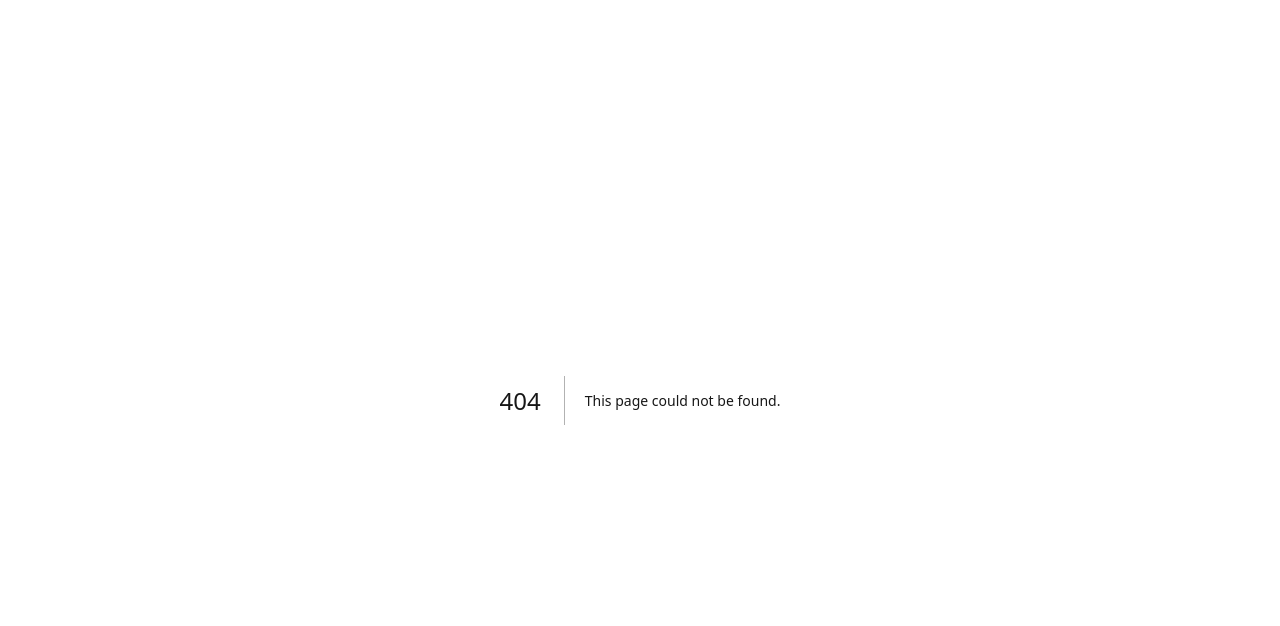
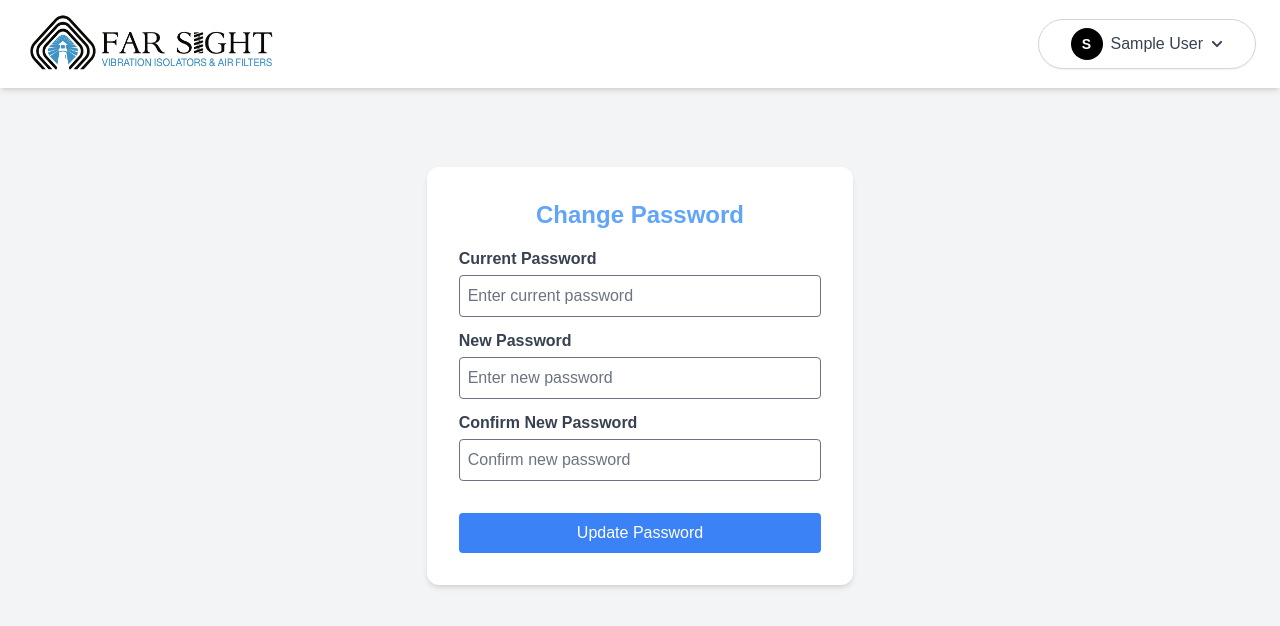
Before and after one commit to OmairMairaj/farsight_frontend, a Next.js app: page /admin/change-password in a window 1280 px wide. Before the commit this address had no page. Shown: the top 626 px of the page. Built offline with nearby package versions, Linux system fonts and the light colour scheme; no server answers; sample sign-in values are in the browser's storage.

Commit message:
User Pill and Change Password

```diff
--- a/app/admin/category/[id]/page.js
+++ b/app/admin/category/[id]/page.js
@@ -4,7 +4,7 @@ import Image from 'next/image';
 import { useRouter, useParams } from 'next/navigation';
 import React, { useState, useEffect } from 'react';
 import api from '@/utils/axiosInstance';
-import { FaTrash } from 'react-icons/fa';
+import { FaChevronCircleLeft, FaTrash } from 'react-icons/fa';
 import Nav from '../../components/Nav';
 import { useAdminAuth } from '@/utils/checkAuth';
 
@@ -334,7 +334,10 @@ const CategoryPage = () => {
         <div className='min-h-screen bg-white'>
             <Nav />
 
-            <div className="container mx-auto mt-8 pb-40 px-6 text-sm">
+            <div className="container mx-auto mt-4 pb-40 px-6 text-sm">
+                <button onClick={() => router.back()} className='text-xl text-gray-600 flex gap-2 items-center mb-2'>
+                    <FaChevronCircleLeft />Back
+                </button>
                 <div className='mb-2 flex justify-between space-x-4'>
                     {/* ✅ Category Selection Dropdown */}
                     <div className="text-center flex items-center">
--- /dev/null
+++ b/app/admin/change-password/page.js
@@ -0,0 +1,118 @@
+'use client';
+
+import React, { useState } from 'react';
+import { useRouter } from 'next/navigation';
+import api from '@/utils/axiosInstance';
+import Nav from '../components/Nav';
+
+const ChangePassword = () => {
+    const router = useRouter();
+    const [currentPassword, setCurrentPassword] = useState('');
+    const [newPassword, setNewPassword] = useState('');
+    const [confirmNewPassword, setConfirmNewPassword] = useState('');
+    const [error, setError] = useState('');
+    const [success, setSuccess] = useState('');
+    const [loading, setLoading] = useState(false);
+
+    const handlePasswordChange = async (e) => {
+        e.preventDefault();
+        setError('');
+        setSuccess('');
+
+        if (!currentPassword || !newPassword || !confirmNewPassword) {
+            setError('All fields are required.');
+            return;
+        }
+
+        if (newPassword !== confirmNewPassword) {
+            setError('New passwords do not match.');
+            return;
+        }
+
+        try {
+            setLoading(true);
+            const token = JSON.parse(localStorage.getItem('User'))?.token;
+            const response = await api.put('/api/user/change-password', {
+                currentPassword,
+                newPassword
+            }, {
+                headers: {
+                    Authorization: `Bearer ${token}` // ✅ Include token in headers
+                }
+            });
+
+            if (response.status === 200) {
+                setSuccess('Password updated successfully.');
+                setCurrentPassword('');
+                setNewPassword('');
+                setConfirmNewPassword('');
+
+                localStorage.removeItem('User'); // ✅ Remove user data from localStorage
+
+                // Redirect to admin dashboard after 2 seconds
+                setTimeout(() => router.push('/admin'), 2000);
+            }
+        } catch (error) {
+            console.log('🚨 Error changing password:', error);
+            setError(error.response?.data?.message || 'Failed to update password.');
+        } finally {
+            setLoading(false);
+        }
+    };
+
+    return (
+        <div className="min-h-screen bg-gray-100">
+            <Nav />
+            <div className="container mx-auto flex items-center justify-center h-[70vh]">
+                <div className='flex flex-col p-8 items-center justify-between mb-6 w-1/3 min-w-72 bg-white shadow-md rounded-xl mt-10'>
+                    <h2 className="text-2xl text-blue-400 font-semibold text-center mb-4">Change Password</h2>
+
+
+
+
+                    <form onSubmit={handlePasswordChange} className="w-full flex flex-col text-black">
+                        <label className="block text-gray-700 font-semibold mb-1">Current Password</label>
+                        <input
+                            type="password"
+                            placeholder="Enter current password"
+                            className="w-full border p-2 rounded mb-3"
+                            value={currentPassword}
+                            onChange={(e) => setCurrentPassword(e.target.value)}
+                        />
+
+                        <label className="block text-gray-700 font-semibold mb-1">New Password</label>
+                        <input
+                            type="password"
+                            placeholder="Enter new password"
+                            className="w-full border p-2 rounded mb-3"
+                            value={newPassword}
+                            onChange={(e) => setNewPassword(e.target.value)}
+                        />
+
+                        <label className="block text-gray-700 font-semibold mb-1">Confirm New Password</label>
+                        <input
+                            type="password"
+                            placeholder="Confirm new password"
+                            className="w-full border p-2 rounded mb-4"
+                            value={confirmNewPassword}
+                            onChange={(e) => setConfirmNewPassword(e.target.value)}
+                        />
+
+                        {error && <p className="text-red-500 text-center">{error}</p>}
+                        {success && <p className="text-green-500 text-center">{success}</p>}
+
+                        <button
+                            type="submit"
+                            className={`w-full mt-4 bg-blue-500 text-white py-2 rounded ${loading ? 'opacity-50 cursor-not-allowed' : 'hover:bg-blue-600'}`}
+                            disabled={loading}
+                        >
+                            {loading ? 'Updating...' : 'Update Password'}
+                        </button>
+                    </form>
+                </div>
+            </div>
+        </div>
+    );
+};
+
+export default ChangePassword;
--- a/app/admin/components/Nav.js
+++ b/app/admin/components/Nav.js
@@ -1,24 +1,91 @@
-import React from 'react'
+import React, { useState, useEffect } from "react";
+import { FaChevronDown } from "react-icons/fa"; // Dropdown icon
+import { useRouter } from "next/navigation";
+import Image from "next/image";
 
 const Nav = () => {
+    const [user, setUser] = useState(null);
+    const [dropdownOpen, setDropdownOpen] = useState(false);
+    const router = useRouter();
+
+    useEffect(() => {
+        const storedUser = JSON.parse(localStorage.getItem("User"));
+        if (storedUser) {
+            setUser(storedUser);
+        }
+    }, []);
 
     const handleLogout = () => {
         localStorage.removeItem("User");
-        window.location.href = "/admin";
-    }
+        router.push("/admin");
+    };
 
     return (
-        <nav className="bg-white text-black shadow-md sticky top-0">
+        <nav className="bg-white text-black shadow-md sticky top-0 w-full">
             <div className="flex mx-auto container items-center justify-between py-3 px-6">
-                <div className="flex items-center" onClick={() => window.location.href = "/admin/category"}>
-                    <img src="/images/farsight-logo.png" alt="Farsight Logo" width={250} height={60} className="mr-4 w-64 h-16" />
+                {/* Logo - Click to go to Categories */}
+                <div className="flex items-center cursor-pointer" onClick={() => router.push("/admin/category")}>
+                    {/* <div className="flex items-center"> */}
+                    <Image
+                        src="/images/farsight-logo.png"
+                        alt="Farsight Logo"
+                        width={250}
+                        height={60}
+                        className="mr-4 w-48 sm:w-64 h-12 sm:h-16"
+                    />
+                    {/* </div> */}
                 </div>
-                <button onClick={handleLogout} className="bg-blue-400 px-8 py-2 rounded-xl text-white hover:bg-blue-500">
-                    LOGOUT
-                </button>
+
+                {/* User Menu */}
+                {user && (
+                    <div className="relative">
+                        <button
+                            onClick={() => setDropdownOpen(!dropdownOpen)}
+                            className="flex items-center justify-between gap-2 bg-white border border-gray-300 px-1 sm:px-8 py-1 sm:py-2 rounded-full cursor-pointer shadow-sm hover:bg-gray-100 transition-all"
+                        >
+                            {/* User Initials - Shown on all screens */}
+                            <span className="bg-black text-white font-semibold flex items-center justify-center w-6 h-6 sm:w-8 sm:h-8 rounded-full text-sm">
+                                {user.name?.charAt(0).toUpperCase()}
+                            </span>
+
+                            {/* Name & Chevron (Hidden on Mobile) */}
+                            <span className="hidden sm:flex items-center text-gray-700">
+                                {user.name
+                                    .split(" ") // Split name into words
+                                    .map(word => word.charAt(0).toUpperCase() + word.slice(1).toLowerCase()) // Capitalize first letter of each word
+                                    .join(" ")}
+                                <FaChevronDown className="ml-2 text-xs" />
+                            </span>
+                        </button>
+
+                        {/* Dropdown Menu */}
+                        {dropdownOpen && (
+                            <div className="absolute right-0 mt-2 w-48 bg-white border border-gray-200 rounded-lg shadow-lg z-50">
+                                <button
+                                    onClick={() => router.push("/admin/change-password")}
+                                    className="block w-full text-left px-4 py-2 text-gray-700 hover:bg-gray-100"
+                                >
+                                    Change Password
+                                </button>
+                                {/* <button
+                                    onClick={() => router.push("/admin/users")}
+                                    className="block w-full text-left px-4 py-2 text-gray-700 hover:bg-gray-100"
+                                >
+                                    Users
+                                </button> */}
+                                <button
+                                    onClick={handleLogout}
+                                    className="block w-full text-left px-4 py-2 text-red-500 hover:bg-red-100"
+                                >
+                                    Logout
+                                </button>
+                            </div>
+                        )}
+                    </div>
+                )}
             </div>
         </nav>
-    )
-}
+    );
+};
 
-export default Nav
+export default Nav;
--- a/app/admin/page.js
+++ b/app/admin/page.js
@@ -62,7 +62,7 @@ const Admin = () => {
         <div className="min-h-screen bg-white">
             <nav className="bg-white text-black shadow-md sticky top-0">
                 <div className="flex mx-auto container items-center justify-between py-3 px-6">
-                    <div className="flex items-center">
+                    <div className="flex items-center" onClick={() => router.push("/")}>
                         <img
                             src="/images/farsight-logo.png"
                             alt="Farsight Logo"
@@ -76,12 +76,11 @@ const Admin = () => {
 
             {/* ✅ Login Form */}
             <div className="container mx-auto flex text-black w-full h-[80vh] justify-center items-center mt-4 px-6 text-sm">
-                <div className="w-1/3 max-w-lg flex flex-col justify-center items-center rounded-xl shadow-md bg-[#fdfdfd] p-6">
-                    <h1 className="text-2xl font-bold mb-3">LOGIN</h1>
+                <div className="w-1/3 min-w-72 flex flex-col justify-center items-center rounded-xl shadow-md bg-[#fdfdfd] border-2 border-blue-400 p-6">
+                    <h1 className="text-2xl font-bold mb-6 text-blue-400 font-sans">LOGIN</h1>
                     <p className="text-gray-600 mb-4">Login to access the admin panel.</p>
 
-                    {/* ✅ Error Message */}
-                    {error && <p className="text-red-500 text-sm mb-3">{error}</p>}
+
 
                     <form className="w-full flex flex-col" onSubmit={handleSubmit}>
                         {/* ✅ Email Input */}
@@ -106,6 +105,9 @@ const Admin = () => {
                             required
                         />
 
+                        {/* ✅ Error Message */}
+                        {error && <p className="text-red-500 text-sm mb-3">{error}</p>}
+
                         {/* ✅ Login Button */}
                         <button
                             type="submit"
```
